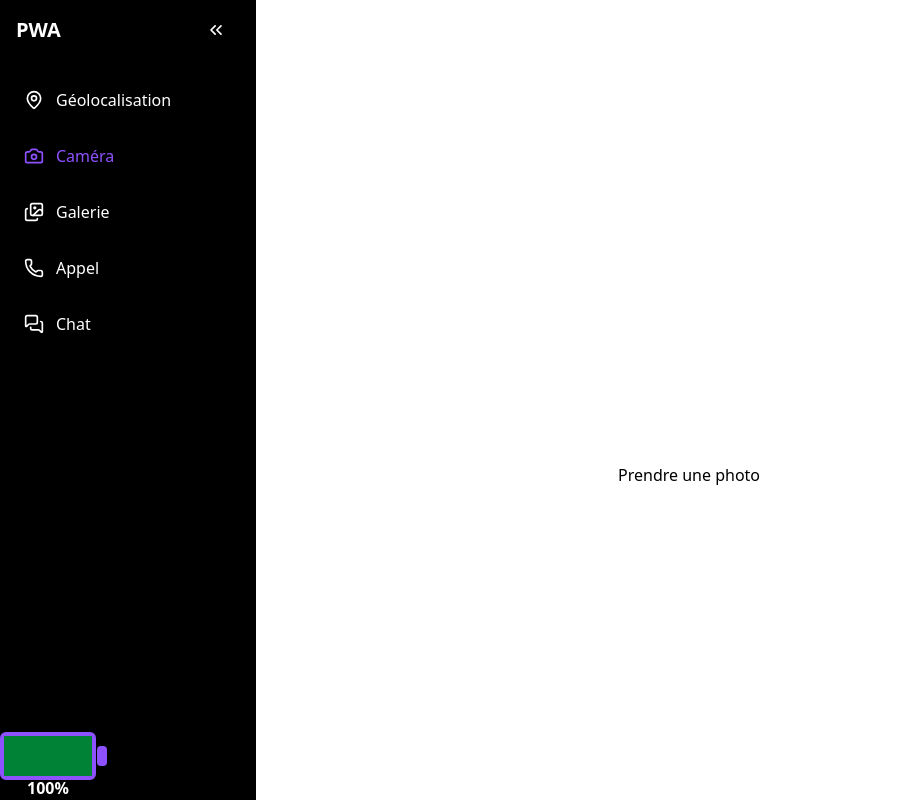
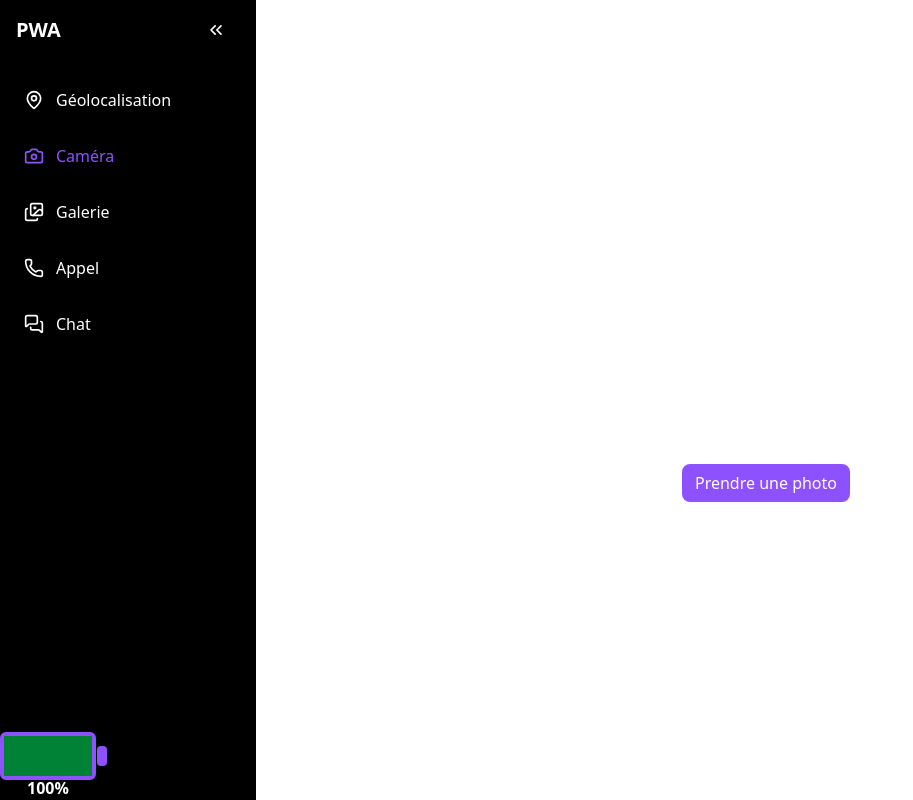
Before and after one commit to mrtbgau/PWA, a Vue app: page /camera in a window 1280 px wide. Shown: the whole page, without its empty margins (0-913 px from the left). Built offline with nearby package versions, Linux system fonts and the light colour scheme; no server answers.

Commit message:
💄 Update

```diff
--- a/src/App.vue
+++ b/src/App.vue
@@ -8,7 +8,7 @@ import ReloadPrompt from "./ReloadPrompt.vue";
   <main>
     <div class="flex h-screen items-center">
       <TheSideBar />
-      <div class="flex flex-1 items-center justify-center">
+      <div class="flex flex-1 items-center justify-center overflow-y-auto">
         <router-view />
       </div>
     </div>
--- a/src/components/camera/TheCamera.vue
+++ b/src/components/camera/TheCamera.vue
@@ -1,7 +1,13 @@
 <template>
-  <div>
-    <video ref="videoElement" autoplay muted playsinline></video>
-    <button @click="takePhoto">Prendre une photo</button>
+  <div class="flex flex-col items-center gap-4">
+    <video
+      class="rounded-3xl"
+      ref="videoElement"
+      autoplay
+      muted
+      playsinline
+    ></video>
+    <BaseButton @click="takePhoto">Prendre une photo</BaseButton>
     <canvas ref="canvasElement" hidden></canvas>
     <p v-if="errorMessage" class="error">{{ errorMessage }}</p>
   </div>
@@ -10,6 +16,7 @@
 <script setup lang="ts">
 import { useStorage, useWebNotification } from "@vueuse/core";
 import { onMounted, ref } from "vue";
+import BaseButton from "../UI/BaseButton.vue";
 
 const videoElement = ref<HTMLVideoElement | null>(null);
 const canvasElement = ref<HTMLCanvasElement | null>(null);
--- a/src/components/camera/TheGallery.vue
+++ b/src/components/camera/TheGallery.vue
@@ -1,9 +1,13 @@
 <template>
-  <div>
-    <div v-if="photoList.length">
-      <div v-for="(photo, index) in photoList" :key="index" class="photo-item">
-        <img :src="photo" alt="Photo sauvegardée" />
-        <button @click="deletePhoto(index)">Supprimer</button>
+  <div class="h-full overflow-y-auto">
+    <div class="grid grid-cols-3 gap-5" v-if="photoList.length">
+      <div
+        v-for="(photo, index) in photoList"
+        :key="index"
+        class="flex flex-col items-center gap-4"
+      >
+        <img class="w-75 rounded-3xl" :src="photo" alt="Photo sauvegardée" />
+        <BaseButton @click="deletePhoto(index)">Supprimer</BaseButton>
       </div>
     </div>
     <p v-else>Aucune photo enregistrée.</p>
@@ -12,6 +16,7 @@
 
 <script setup lang="ts">
 import { useStorage } from "@vueuse/core";
+import BaseButton from "../UI/BaseButton.vue";
 
 const photoList = useStorage<string[]>("photo-list", []);
 
```
